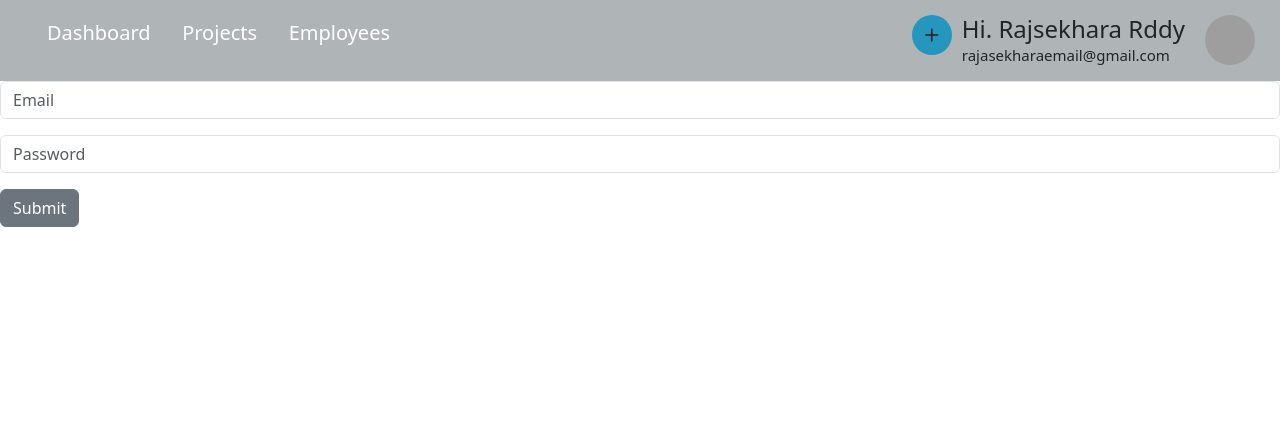
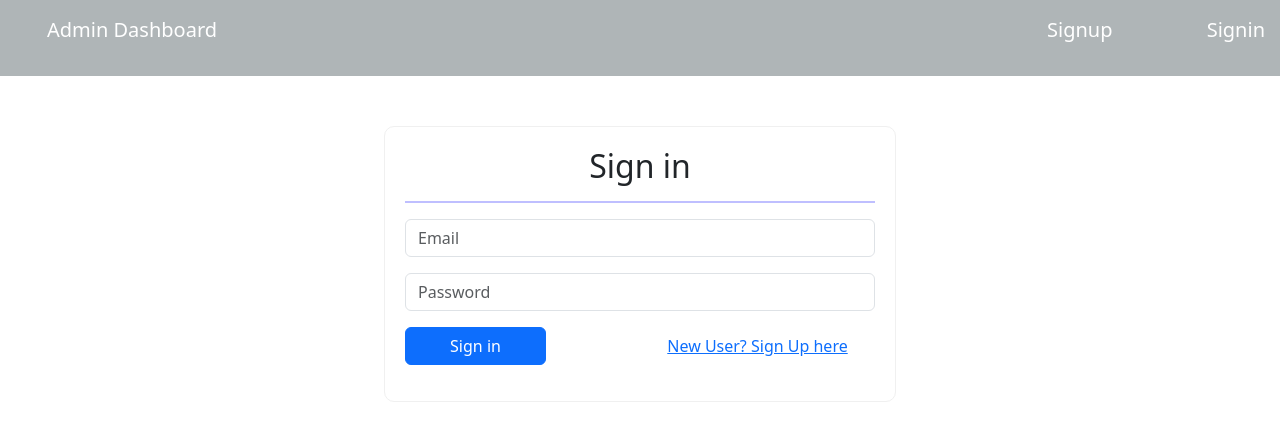
Before and after one commit to rajasekhara-rb/admin-dashboard-frontend, a React (Create React App) app: page /signin in a window 1280 px wide. Shown: the top 432 px of the page. Built offline with nearby package versions, Linux system fonts and the light colour scheme; grey boxes are pictures that could not be loaded.

Commit message:
sign in and navbar

```diff
--- a/src/App.js
+++ b/src/App.js
@@ -12,10 +12,13 @@ import Employees from './components/employees/Employees';
 import CreateEmployees from './components/employees/createEmployees';
 import Signin from './components/Signin';
 
+// import { Toast, ToastBody, ToastHeader } from "reactstrap";
+
 function App() {
   const baseUrl = "http://localhost:9020";
   // const navigate = useNavigate();
   const [isLoggedIn, setIsLoggedIn] = useState(localStorage.getItem("jwt"));
+  const [userdetails, setUserDetails] = useState({})
   // const token = localStorage.getItem("jwt");
   // if (!token) {
   //   setIsLoggedIn(false)
@@ -27,13 +30,24 @@ function App() {
 
   return (
     <>
+
       <Router>
-        <Navbar />
+        <Navbar isLoggedIn={isLoggedIn} setIsLoggedIn={setIsLoggedIn} userdetails={userdetails} />
+        {/* <div className="p-3 bg-success my-2 rounded">
+          <Toast>
+            <ToastHeader>
+              Success
+            </ToastHeader>
+            <ToastBody>
+              This is a toast on a success background — check it out!
+            </ToastBody>
+          </Toast>
+        </div> */}
         <Routes>
-          <Route path='/signin' element={<Signin isLoggedIn={isLoggedIn} setIsLoggedIn={setIsLoggedIn} baseUrl={baseUrl}/>} />
+          <Route path='/signin' element={<Signin isLoggedIn={isLoggedIn} setIsLoggedIn={setIsLoggedIn} baseUrl={baseUrl} userdetails={userdetails} setUserDetails={setUserDetails} />} />
           <Route path='/' element={<Dashboard isLoggedIn={isLoggedIn} setIsLoggedIn={setIsLoggedIn} />} />
           <Route path='/projects' element={<ProjectsPage />}>
-            <Route path='myprojects' element={<Projects baseUrl={baseUrl}/>} />
+            <Route path='myprojects' element={<Projects baseUrl={baseUrl} />} />
             {/* <Route path='project/:id' element={<Projects />} /> */}
             <Route path='new' element={<CreateProject />} />
           </Route>
--- a/src/components/Signin.js
+++ b/src/components/Signin.js
@@ -1,9 +1,9 @@
 import axios from "axios";
 import React, { useState } from "react";
 import { useNavigate } from "react-router-dom";
-import { Button, Form, FormGroup, Input, Label } from "reactstrap";
+import { Button, Form, FormGroup, Input, Label} from "reactstrap";
 
-const Signin = ({ isLoggedIn, setIsLoggedIn, baseUrl }) => {
+const Signin = ({ isLoggedIn, setIsLoggedIn, baseUrl, userdetails, setUserDetails }) => {
 
     const [userData, setUserData] = useState({});
     const navigate = useNavigate()
@@ -19,23 +19,44 @@ const Signin = ({ isLoggedIn, setIsLoggedIn, baseUrl }) => {
             email: userData.email,
             password: userData.password
         }
+        if (!userData.email && !userData.password) {
+            alert("Fields cannot be blank")
+        } else {
+            await axios.post(`${baseUrl}/admin/signin`, user, {
+                headers: {
+                    Authorization: "Bearer " + localStorage.getItem("jwt")
+                }
+            })
+                .then((loggedin) => {
+                    console.log(loggedin.data)
+                    if (loggedin.data.token) {
+                        alert(loggedin.data.message)
 
-        await axios.post(`${baseUrl}/admin/signin`, user)
-            .then((loggedin) => {
-                console.log(loggedin)
-                alert("logged in successful")
-                localStorage.setItem("jwt", loggedin.data.token);
+
+                        localStorage.setItem("jwt", loggedin.data.token)
                         setIsLoggedIn(true);
+                        localStorage.setItem("user", loggedin.data.user)
+                        setUserDetails(loggedin.data.user)
                         navigate("/");
+                    } else {
+                        setIsLoggedIn(false);
+                        alert(loggedin.data.message)
+                    }
                 }).catch((error) => {
                     console.log(error)
                     alert(error)
                 })
         }
+    }
 
     return (
         <>
-            <Form>
+            <div style={{ width: "100%", height: "100%", display: "flex", justifyContent: "center", alignItems: "flex-start" }}>
+                <Form style={{ marginTop: "50px", width: "40%", border: "1px solid #f0f0f0", padding: "20px", borderRadius: "10px" }}>
+                    <FormGroup>
+                        <h2 style={{ textAlign: "center" }}>Sign in</h2>
+                        <hr style={{ border: "1px solid blue" }}></hr>
+                    </FormGroup>
                     <FormGroup>
                         <Label
                             for="exampleEmail"
@@ -68,10 +89,19 @@ const Signin = ({ isLoggedIn, setIsLoggedIn, baseUrl }) => {
                         />
                     </FormGroup>
                     {' '}
-                <Button onClick={handleSubmit}>
-                    Submit
+                    <FormGroup style={{ display: "flex", justifyContent: "space-between" }}>
+                        <Button color="primary" onClick={handleSubmit} style={{ width: "30%" }}>
+                            Sign in
                         </Button>
+                        {" "}
+                        <Button color="link" onClick={() => { navigate("/signup") }} style={{ width: "50%" }}>
+                            New User? Sign Up here
+                        </Button>
+                    </FormGroup>
                 </Form>
+
+            </div>
+
         </>
     )
 }
--- a/src/components/navbar/navbar.js
+++ b/src/components/navbar/navbar.js
@@ -1,7 +1,13 @@
 import React from "react";
-import { Link } from "react-router-dom";
+import { Link, useNavigate } from "react-router-dom";
 
-const Navbar = () => {
+const Navbar = ({ isLoggedIn, setIsLoggedIn, userdetails }) => {
+    const navigate = useNavigate()
+    const handleLogout = () => {
+        localStorage.clear("jwt");
+        setIsLoggedIn(false);
+        navigate("/signin")
+    }
     return (
         <>
             <nav id="navbar"
@@ -15,11 +21,13 @@ const Navbar = () => {
                     padding: "15px",
                     background: "#Afb5b7"
                 }}>
+                {
+                    isLoggedIn ? (
                         <div className="nav-left" style={{ width: "30%" }}>
                             <ul style={{ display: "flex", justifyContent: "space-between", width: "100%", fontSize: "20px" }}>
                                 <li style={{ listStyle: "none" }}>
                                     <Link to="/" style={{ textDecoration: "none", color: "#ffffff" }}>
-                                Dashboard
+                                        Admin Dashboard
                                     </Link>
                                 </li>
                                 <li style={{ listStyle: "none" }}>
@@ -34,9 +42,24 @@ const Navbar = () => {
                                 </li>
                             </ul>
                         </div>
+                    ) : (
+
+                        <div className="nav-left" style={{ width: "30%" }}>
+                            <ul style={{ display: "flex", justifyContent: "space-between", width: "100%", fontSize: "20px" }}>
+                                <li style={{ listStyle: "none" }}>
+                                    <Link to="/" style={{ textDecoration: "none", color: "#ffffff" }}>
+                                        Admin Dashboard
+                                    </Link>
+                                </li>
+                            </ul>
+                        </div>
+                    )
+                }
+
+                {isLoggedIn ? (
                     <div className="nav-right"
                         style={{ display: "flex", padding: "0", margin: "0" }}>
-                    <div style={{
+                        {/* <div style={{
                             display: "flex",
                             alignItems: "center",
                             justifyContent: "center",
@@ -54,7 +77,7 @@ const Navbar = () => {
                                     // height: "100%",
                                     // width: "100%"
                                 }}></i>
-                    </div>
+                        </div> */}
                         <div style={{
                             display: "flex",
                             flexDirection: "row",
@@ -62,8 +85,8 @@ const Navbar = () => {
                             padding: "0"
                         }}>
                             <div style={{ display: "flex", flexDirection: "column", fontSize: "15px", margin: "0 10px" }}>
-                            <h4 style={{ padding: "0", margin: "0" }}>Hi. Rajsekhara Rddy</h4>
-                            <p style={{ padding: "0", margin: "0" }}>rajasekharaemail@gmail.com</p>
+                                <h4 style={{ padding: "0", margin: "0" }}>Hi. </h4>
+                                <p style={{ padding: "0", margin: "0" }}>@</p>
                             </div>
                             <img
                                 src="https://www.w3schools.com/howto/img_avatar.png"
@@ -76,7 +99,34 @@ const Navbar = () => {
                                 }}
                             ></img>
                         </div>
+                        <div>
+                            <i class="uil uil-signout" style={{
+                                fontSize: "40px",
+                                padding: "0"
+                                // height: "100%",
+                                // width: "100%"
+                            }} onClick={handleLogout}></i>
                         </div>
+                    </div>
+                ) : (
+                    <div style={{ display: "flex", padding: "0", margin: "0", width: "20%" }}>
+                        <ul style={{ display: "flex", justifyContent: "space-between", width: "100%", fontSize: "20px" }}>
+                            <li style={{ listStyle: "none" }}>
+                                <Link to="/signup" style={{ textDecoration: "none", color: "#ffffff" }}>
+                                    Signup
+                                </Link>
+                            </li>
+                            <li style={{ listStyle: "none" }}>
+                                <Link to="/signin" style={{ textDecoration: "none", color: "#ffffff" }}>
+                                    Signin
+                                </Link>
+                            </li>
+                        </ul>
+                    </div>
+                )}
+
+
+
             </nav>
 
 
```
Lines whose indentation alone changed are shown as unchanged.
